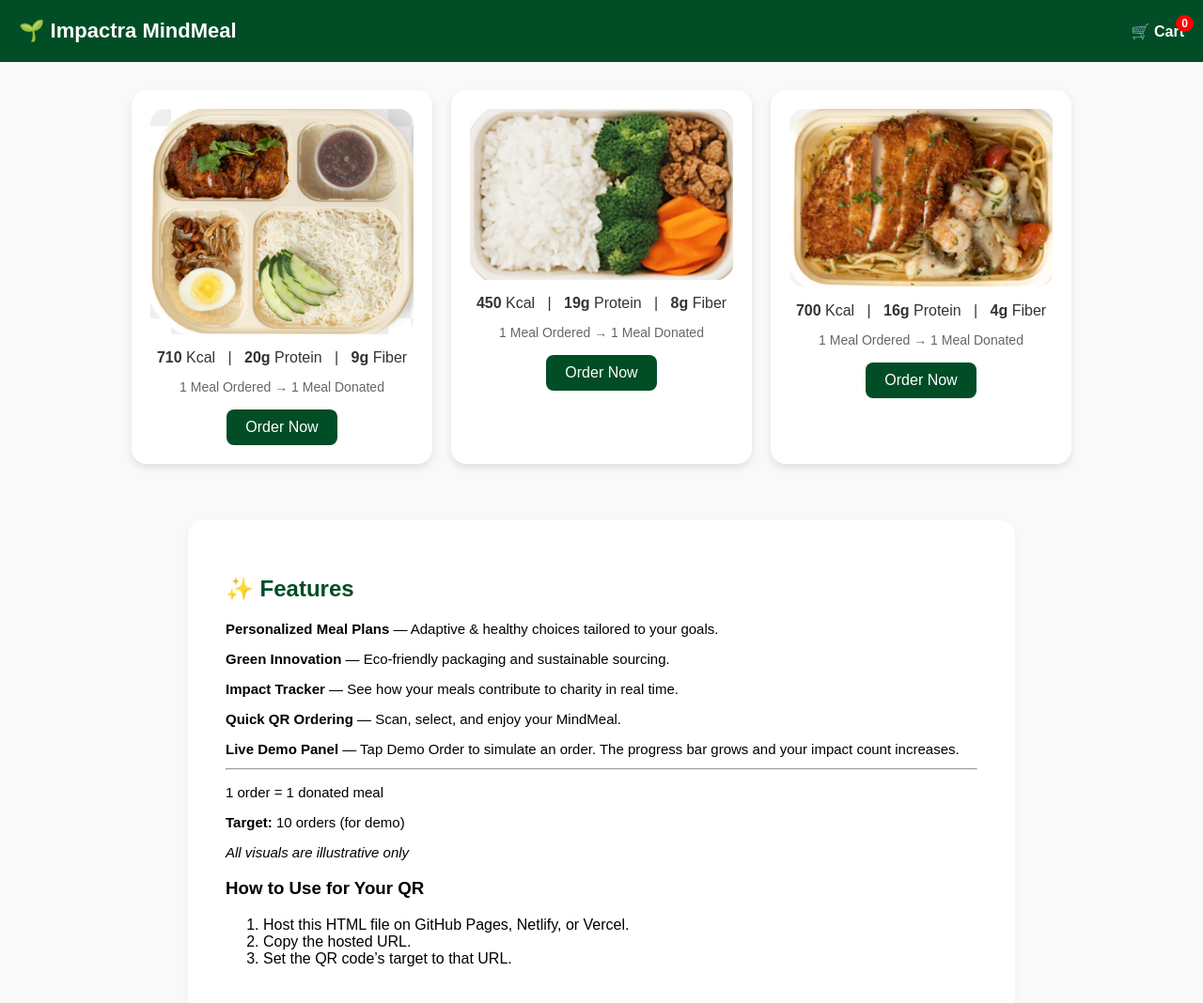
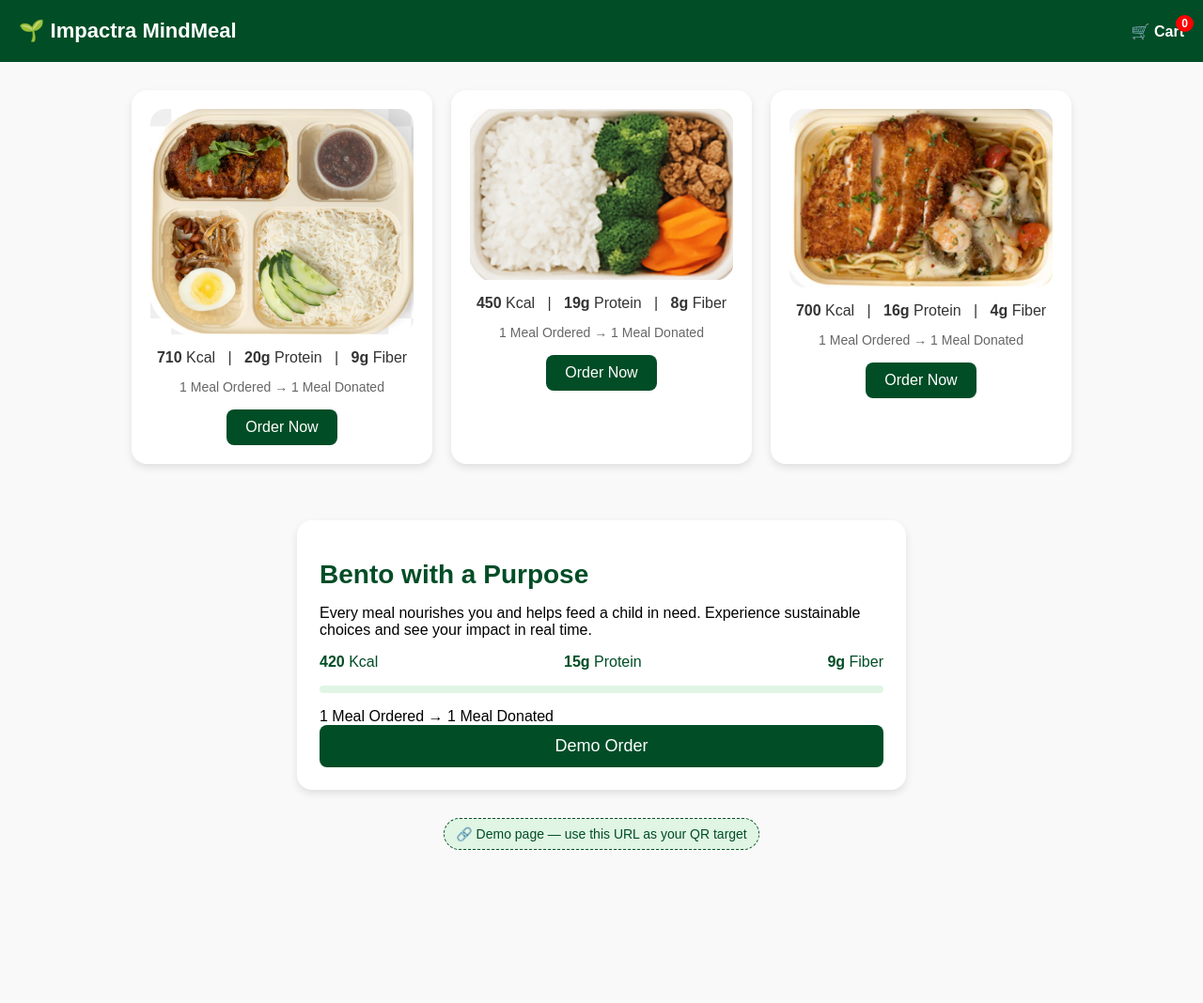
Before and after one commit to zhikai28/impactra-mindmeal-demo, a plain HTML site: page index.html in a window 1280 px wide. Shown: the whole page at 94% size. After the commit the page ends 905 px from the top, so only its background shows below. Drawn offline with Linux system fonts and the light colour scheme.

Commit message:
index.html

```diff
--- a/index.html
+++ b/index.html
@@ -7,11 +7,12 @@
   <style>
     body {
       font-family: Arial, sans-serif;
-      background: #f9f9f9;
+      background-color: #f9f9f9;
       margin: 0;
       padding: 0;
       text-align: center;
     }
+
     header {
       background-color: #004d26;
       color: white;
@@ -22,13 +23,15 @@
       justify-content: space-between;
       align-items: center;
     }
+
     .cart {
       position: relative;
       cursor: pointer;
       font-size: 16px;
     }
+
     .cart-count {
-      background: red;
+      background-color: red;
       color: white;
       font-size: 12px;
       padding: 2px 6px;
@@ -37,12 +40,13 @@
       top: -8px;
       right: -10px;
     }
+
     .cart-dropdown {
       display: none;
       position: absolute;
       top: 30px;
       right: 0;
-      background: white;
+      background-color: white;
       border: 1px solid #ddd;
       border-radius: 8px;
       box-shadow: 0 4px 8px rgba(0,0,0,0.1);
@@ -50,19 +54,24 @@
       text-align: left;
       z-index: 10;
     }
+
     .cart-dropdown ul {
       list-style: none;
       padding: 10px;
       margin: 0;
     }
+
     .cart-dropdown ul li {
       padding: 6px 0;
       border-bottom: 1px solid #eee;
       font-size: 14px;
     }
+
     .cart-dropdown ul li:last-child {
       border-bottom: none;
     }
+
+    /* Menu section */
     .menu {
       display: grid;
       grid-template-columns: repeat(auto-fit, minmax(280px, 1fr));
@@ -71,27 +80,32 @@
       max-width: 1000px;
       margin: auto;
     }
+
     .meal-card {
-      background: white;
+      background-color: white;
       border-radius: 16px;
       padding: 20px;
       box-shadow: 0 4px 8px rgba(0,0,0,0.1);
     }
+
     .meal-card img {
       width: 100%;
       border-radius: 16px;
       margin-bottom: 12px;
     }
+
     .meal-card .nutrition {
       font-size: 16px;
       color: #333;
       margin-bottom: 8px;
     }
+
     .meal-card .donation {
       font-size: 14px;
       color: #666;
       margin-bottom: 16px;
     }
+
     .meal-card button {
       background-color: #004d26;
       color: white;
@@ -101,22 +115,77 @@
       font-size: 16px;
       cursor: pointer;
     }
-    .features {
-      background: #fff;
-      padding: 40px;
+
+    /* Updated order section */
+    .order-panel {
+      background-color: #ffffff;
+      border-radius: 16px;
+      padding: 24px;
+      box-shadow: 0 4px 8px rgba(0, 0, 0, 0.1);
+      max-width: 600px;
+      margin: 30px auto;
       text-align: left;
-      max-width: 800px;
-      margin: 30px auto;
-      border-radius: 16px;
-      box-shadow: 0 4px 8px rgba(0,0,0,0.05);
     }
-    .features h2 {
+
+    .order-panel h1 {
+      font-size: 28px;
       color: #004d26;
+      margin-bottom: 16px;
     }
-    .features p {
-      font-size: 15px;
-      margin-bottom: 12px;
+
+    .order-panel .stats {
+      display: flex;
+      justify-content: space-between;
+      font-size: 16px;
+      color: #004d26;
+      margin: 16px 0;
     }
+
+    .order-panel .progress {
+      height: 8px;
+      background-color: #e0f5e3;
+      border-radius: 999px;
+      margin-bottom: 16px;
+      overflow: hidden;
+    }
+
+    .order-panel .progress > span {
+      height: 100%;
+      width: 10%;
+      background-color: #004d26;
+      transition: width 0.2s ease;
+    }
+
+    .order-panel button {
+      background-color: #004d26;
+      color: white;
+      padding: 12px 24px;
+      border: none;
+      border-radius: 8px;
+      font-size: 18px;
+      cursor: pointer;
+      width: 100%;
+    }
+
+    /* QR hint */
+    .qr-hint {
+      display: inline-flex;
+      align-items: center;
+      gap: 8px;
+      font-size: 14px;
+      padding: 8px 12px;
+      border-radius: 999px;
+      background-color: #e0f5e3;
+      color: #004d26;
+      border: 1px dashed #004d26;
+    }
+
+    footer {
+      color: #666;
+      font-size: 14px;
+      margin: 40px 0 20px;
+    }
+
   </style>
 </head>
 <body>
@@ -166,49 +235,51 @@
     </div>
   </div>
 
-  <!-- Features Section -->
-  <div class="features">
-    <h2>✨ Features</h2>
-    <p><b>Personalized Meal Plans</b> — Adaptive & healthy choices tailored to your goals.</p>
-    <p><b>Green Innovation</b> — Eco-friendly packaging and sustainable sourcing.</p>
-    <p><b>Impact Tracker</b> — See how your meals contribute to charity in real time.</p>
-    <p><b>Quick QR Ordering</b> — Scan, select, and enjoy your MindMeal.</p>
-    <p><b>Live Demo Panel</b> — Tap Demo Order to simulate an order. The progress bar grows and your impact count increases.</p>
-    <hr>
-    <p>1 order = 1 donated meal</p>
-    <p><b>Target:</b> 10 orders (for demo)</p>
-    <p><i>All visuals are illustrative only</i></p>
-    <h3>How to Use for Your QR</h3>
-    <ol>
-      <li>Host this HTML file on GitHub Pages, Netlify, or Vercel.</li>
-      <li>Copy the hosted URL.</li>
-      <li>Set the QR code’s target to that URL.</li>
-    </ol>
+  <!-- Updated Order Panel -->
+  <div class="order-panel">
+    <h1>Bento with a Purpose</h1>
+    <p>Every meal nourishes you and helps feed a child in need. Experience sustainable choices and see your impact in real time.</p>
+
+    <div class="stats">
+      <div><strong id="kcal">420</strong> Kcal</div>
+      <div><strong id="protein">15g</strong> Protein</div>
+      <div><strong id="fiber">9g</strong> Fiber</div>
+    </div>
+
+    <div class="progress">
+      <span id="bar"></span>
+    </div>
+
+    <div>1 Meal Ordered → 1 Meal Donated</div>
+
+    <button id="btnOrder" onclick="demoOrder()">Demo Order</button>
+  </div>
+
+  <div class="qr-hint">
+    🔗 Demo page — use this URL as your QR target
   </div>
 
   <script>
-    let cart = [];
-    function addToCart(meal) {
-      cart.push(meal);
-      updateCart();
+    let orders = 1;
+    let target = 10;
+
+    function demoOrder() {
+      orders += 1;
+      updateProgress();
     }
-    function updateCart() {
-      document.getElementById('cart-count').textContent = cart.length;
-      const cartItems = document.getElementById('cart-items');
-      cartItems.innerHTML = "";
-      if (cart.length === 0) {
-        cartItems.innerHTML = "<li>Your cart is empty.</li>";
-      } else {
-        cart.forEach(item => {
-          let li = document.createElement("li");
-          li.textContent = item;
-          cartItems.appendChild(li);
-        });
-      }
-    }
-    function toggleCart() {
-      const dropdown = document.getElementById('cart-dropdown');
-      dropdown.style.display = dropdown.style.display === "block" ? "none" : "block";
+
+    function updateProgress() {
+      const bar = document.getElementById("bar");
+      const kcal = document.getElementById("kcal");
+      const protein = document.getElementById("protein");
+      const fiber = document.getElementById("fiber");
+
+      kcal.textContent = 420 + orders * 10;
+      protein.textContent = 15 + orders * 0.5 + "g";
+      fiber.textContent = 9 + orders * 0.2 + "g";
+
+      const pct = Math.min(100, Math.round((orders / target) * 100));
+      bar.style.width = pct + "%";
     }
   </script>
 
```
